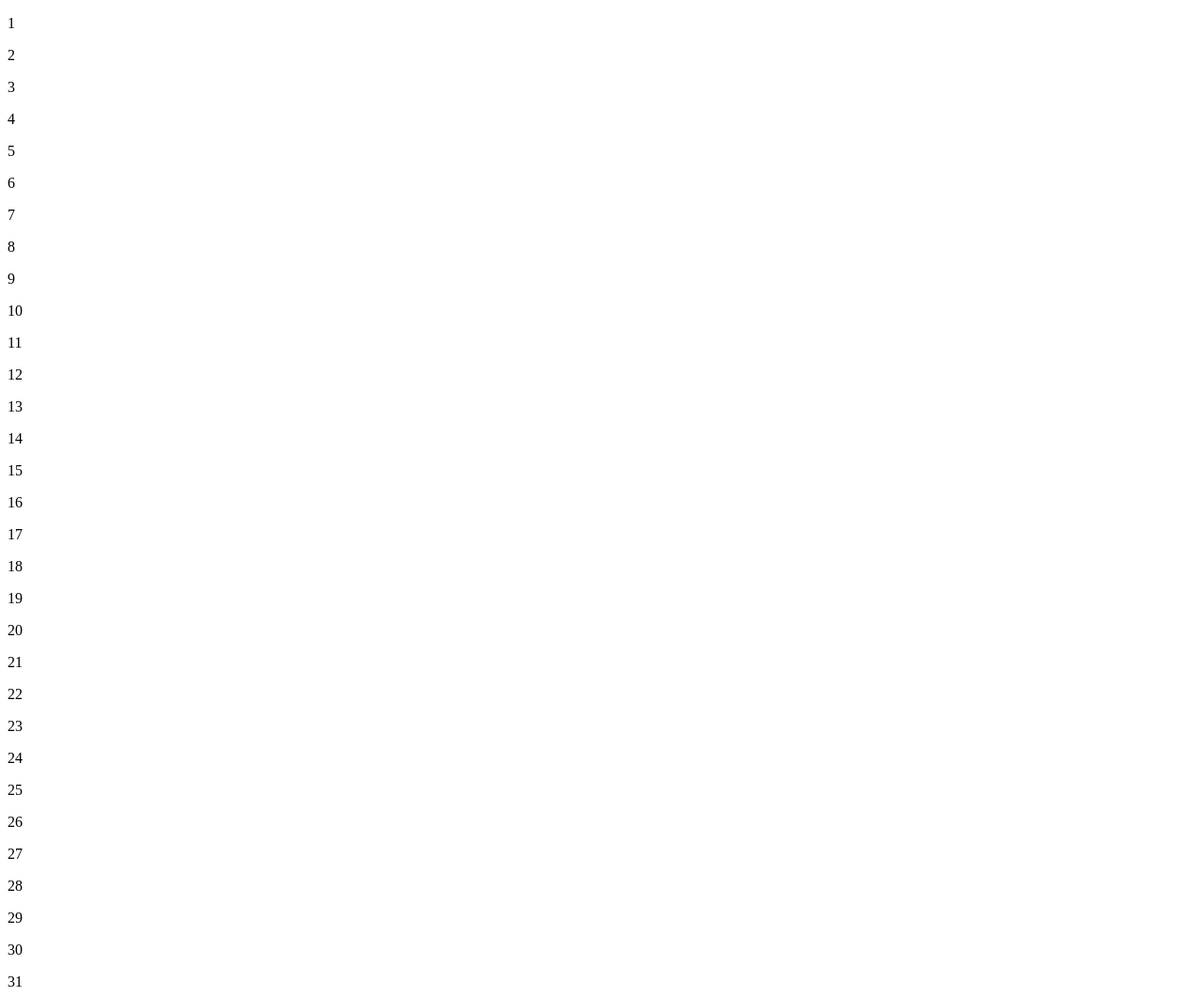
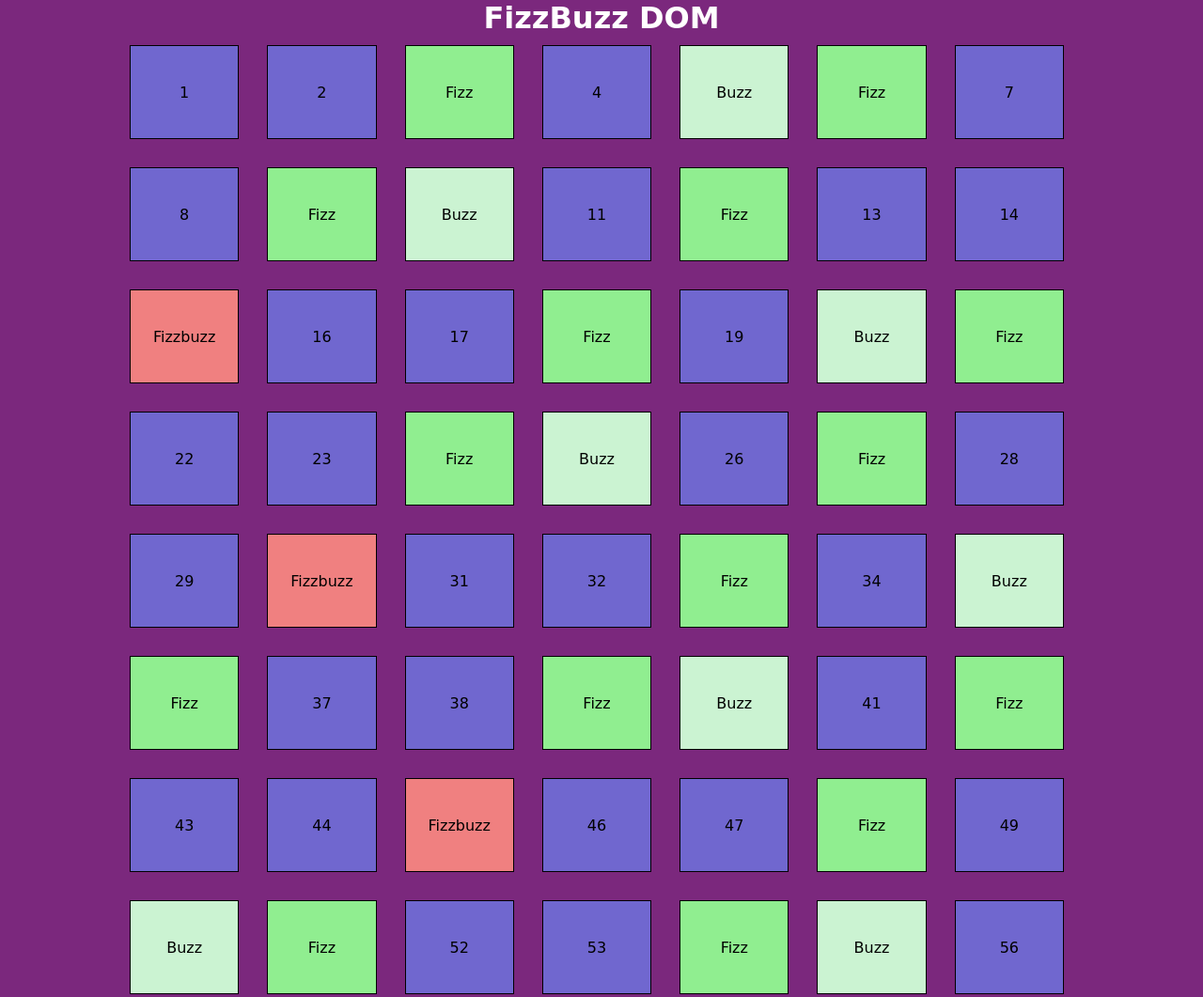
Before and after one commit to simolorevg/js-fizzbuzz, a plain HTML site: page index.html in a window 1280 px wide. Shown: the top 1061 px of the page at 94% size. Drawn offline with Linux system fonts and the light colour scheme; a web font is replaced by a local one.

Commit message:
Main part of the project terminated

```diff
--- a/css/style.css
+++ b/css/style.css
@@ -0,0 +1,42 @@
+/*RESET*/
+*{
+    margin: 0;
+    padding: 0;
+    box-sizing: border-box;
+}
+/*LAYOUT*/
+body{
+    background-color: #7B287D;
+    font-family: 'Tilt Warp', cursive;
+}
+body h1{
+    color: white;
+    text-align: center;
+}
+.row{
+    width: 80%;
+    margin: 0 auto;
+    display: flex;
+    flex-wrap: wrap;
+    gap: 10px;
+}
+.column{
+    width: calc(100% / 7 - 30px);
+    height: 100px;
+    margin: 10px;
+    display: flex;
+    justify-content: center;
+    align-items: center;
+    background-color: #7067CF;
+    /*debug*/
+    border: 1px solid black;
+}
+.fizz{
+    background-color: lightgreen;
+}
+.buzz{
+    background-color: #CBF3D2;
+}
+.fizz-buzz{
+    background-color: lightcoral;
+}
--- a/index.html
+++ b/index.html
@@ -4,11 +4,16 @@
     <meta charset="UTF-8">
     <meta http-equiv="X-UA-Compatible" content="IE=edge">
     <meta name="viewport" content="width=device-width, initial-scale=1.0">
-    <title>Document</title>
+    <!--Google Fonts-->
+    <link rel="preconnect" href="https://fonts.googleapis.com">
+    <link rel="preconnect" href="https://fonts.gstatic.com" crossorigin>
+    <link href="https://fonts.googleapis.com/css2?family=Tilt+Warp&display=swap" rel="stylesheet">
     <!--Custom Style-->
     <link rel="stylesheet" href="css/style.css">
+    <title>Document</title>
 </head>
 <body>
+    <h1>FizzBuzz DOM</h1>
     <!--Row section-->
     <div class="row"></div>
     <!--/Row section-->
--- a/js/script.js
+++ b/js/script.js
@@ -1,13 +1,24 @@
 const rowElement = document.querySelector(".row");
+let classElement;
+let numIdentity;
 for(let i = 1; i <= 100; i++){
     if( (i % 3 === 0) && (i % 5 === 0)){
+        classElement = "fizz-buzz";
+        numIdentity = "Fizzbuzz";
+        rowElement.innerHTML += `<div class="column ${classElement}">${numIdentity}</div>`;
+    }else if (i % 3 === 0){
+        classElement = "fizz";
+        numIdentity= "Fizz";
+        rowElement.innerHTML += `<div class="column ${classElement}">${numIdentity}</div>`;
+    }else if( i % 5 === 0){
+        classElement = "buzz";
+        numIdentity = "Buzz";
+        rowElement.innerHTML += `<div class="column ${classElement}">${numIdentity}</div>`;
+    }else{
+        numIdentity = i;
+        rowElement.innerHTML += `<div class="column">${numIdentity}</div>`;
+    }
 
-    }else if (i % 3 === 0){
+    console.log(i, numIdentity);
 
-    }else if( i % 5 === 0){
-
-    }else{
-
-    }
-    rowElement.innerHTML += `<p>${i}</p>`;
 }
```
